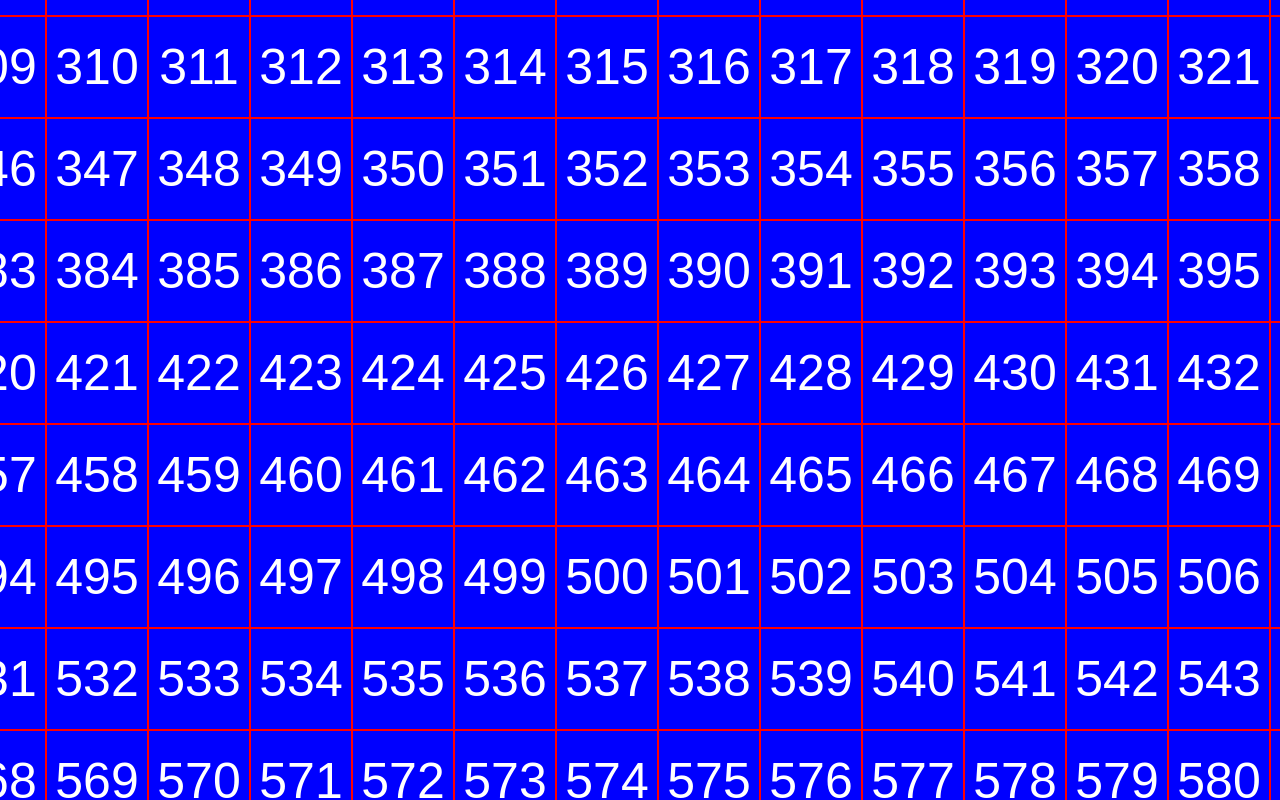
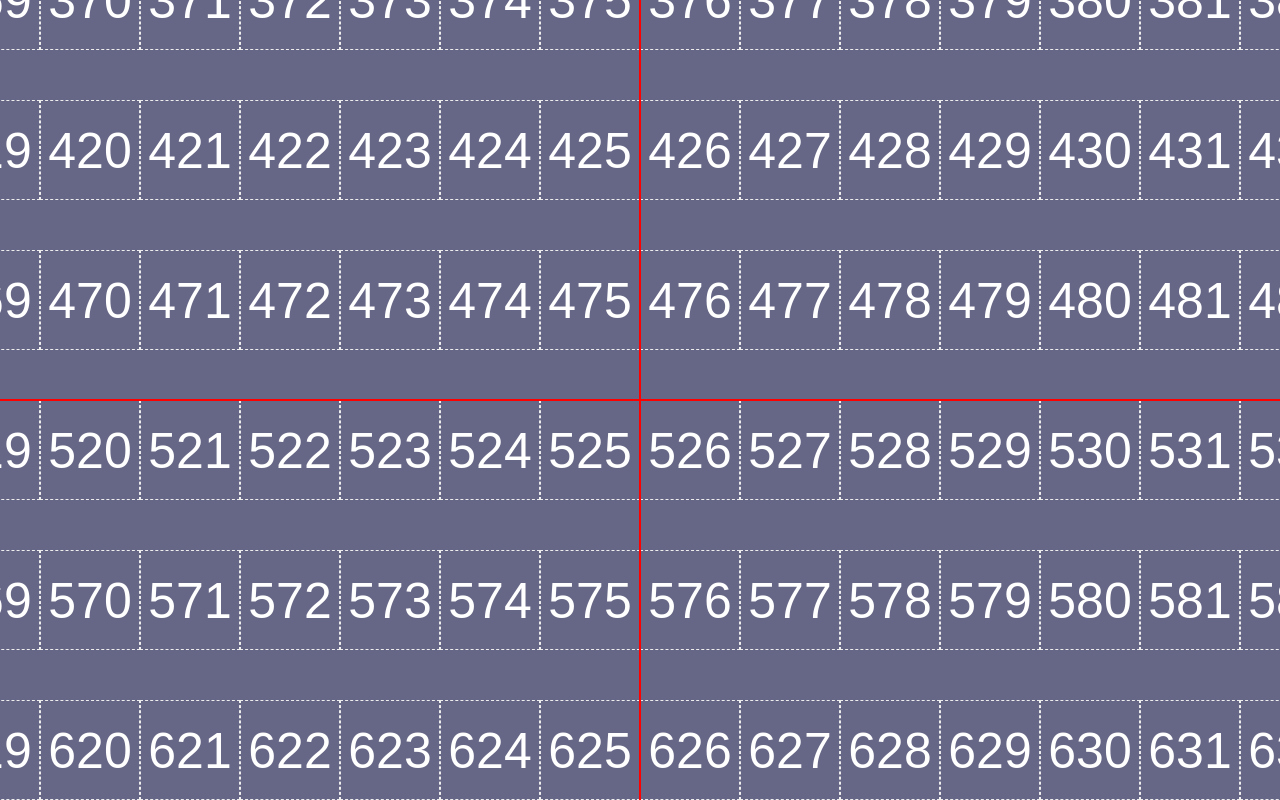
Before and after one commit to dogodo-cc/chrome-bookmarks, a Vue app: page / in a window 1280 px wide. Shown: the top 800 px of the page. Built offline with nearby package versions, Linux system fonts and the light colour scheme.

Commit message:
以视觉中心缩放

```diff
--- a/src/App.vue
+++ b/src/App.vue
@@ -1,6 +1,6 @@
 <script setup lang="ts">
 import { onMounted } from 'vue';
-import zoomCanvas from './components/zoomCanvas.vue';
+import zoomCanvas from './components/infinity-canvas.vue';
 
 
 
@@ -10,7 +10,7 @@ onMounted(() => {
 </script>
 
 <template>
-  <!-- <zoomCanvas :canvasWidth="1763" :canvasHeight="708" /> -->
+  <zoomCanvas :canvasWidth="5000" :canvasHeight="3000" />
   <zoomCanvas />
 </template>
 
--- a/src/components/zoomCanvas.vue
+++ b/src/components/infinity-canvas.vue
@@ -1,13 +1,13 @@
 <template>
-    <div ref="root" class="zoom-container">
-        <div ref="frame" class="frame" :style="transformStyle">
+    <div ref="root" class="infinity-canvas">
+        <div class="frame" :style="transformStyle">
             <div class="item" v-for="i in 1000" :key="i">{{ i }}</div>
         </div>
     </div>
 </template>
 
 <script setup lang="ts">
-import { ref, computed, onMounted, useTemplateRef } from 'vue'
+import { ref, computed, onMounted, onUnmounted, useTemplateRef } from 'vue'
 import { useElementBounding } from '@vueuse/core'
 const props = defineProps({
     canvasWidth: {
@@ -35,16 +35,14 @@ const scale = ref(1)
 const posX = ref(0)
 const posY = ref(0)
 
-
+// -distance < v < distance
 function limitX(v: number, scale: number) {
     const distance = (canvasWidth.value * scale - rootWidth.value) / 2;
-    // -distance < v < distance
     return Math.min(distance, Math.max(-distance, v));
 }
 
 function limitY(v: number, scale: number) {
     const distance = (canvasHeight.value * scale - rootHeight.value) / 2;
-    // -distance < v < distance
     return Math.min(distance, Math.max(-distance, v));
 }
 
@@ -56,11 +54,10 @@ function limitScale(v: number) {
     const canShrinkX = scaledWidth >= rootWidth.value;
     const canShrinkY = scaledHeight >= rootHeight.value;
 
-    if (!canShrinkX || !canShrinkY) {
-        return scale.value; // 缩小会导致留白
+    if (canShrinkX && canShrinkY) {
+        return Math.min(3, Math.max(0.2, v));
     }
-
-    return Math.min(3, Math.max(0.1, v));
+    return scale.value;
 }
 
 
@@ -74,22 +71,20 @@ const transformStyle = computed(() => ({
 
 function onWheel(e: WheelEvent) {
     e.preventDefault();
+    console.log(e.offsetX, e.offsetY, e)
     if (e.ctrlKey) {
         const delta = Math.abs(e.deltaX) > Math.abs(e.deltaY) ? e.deltaX : e.deltaY;
         const oldScale = scale.value;
         const newScale = limitScale(oldScale - delta * 0.01);
 
         if (newScale !== oldScale) {
-            const scaleRatio = newScale / oldScale;
-
-            // 锚点：画布中心（考虑 canvasLeft 和 posX）
-            const anchorX = (canvasLeft.value + posX.value) + (canvasWidth.value * scale.value) / 2;
-            const anchorY = (canvasTop.value + posY.value) + (canvasHeight.value * scale.value) / 2;
-
-            // 重新计算 posX, posY
-            posX.value = limitX((posX.value - anchorX) * scaleRatio + anchorX, newScale);
-            posY.value = limitY((posY.value - anchorY) * scaleRatio + anchorY, newScale);
-
+            const radio = newScale / oldScale;
+            // 计算因为缩放导致的偏移
+            const _x = posX.value * radio - posX.value;
+            const _y = posY.value * radio - posY.value;
+            // 修正偏移 就可以达到以视觉中心缩放的效果
+            posX.value = limitX(posX.value + _x, newScale);
+            posY.value = limitY(posY.value + _y, newScale);
             scale.value = newScale;
         }
     } else {
@@ -97,44 +92,92 @@ function onWheel(e: WheelEvent) {
         posY.value = limitY(posY.value - e.deltaY * 2, scale.value);
     }
 }
+
+
 onMounted(() => {
     window.addEventListener('wheel', onWheel, { passive: false })
+})
+onUnmounted(() => {
+    window.removeEventListener('wheel', onWheel)
 })
 
 </script>
 
-<style scoped>
-.zoom-container {
+<style lang="css">
+.infinity-canvas {
     position: relative;
     width: 100%;
     height: 100%;
     overflow: hidden;
+
+    &::before,
+    &::after {
+        display: block;
+        content: '';
+        position: absolute;
+        background-color: red;
+        z-index: 1;
+    }
+
+    &::before {
+        top: calc(50% - 1px);
+        left: 0;
+        right: 0;
+        height: 2px;
+    }
+
+    &::after {
+        left: calc(50% - 1px);
+        top: 0;
+        bottom: 0;
+        width: 2px;
+    }
 }
 
 .frame {
     position: absolute;
-    /* left: 50%;
-    top: 50%; */
-    background: blue no-repeat center center;
-
     transform-origin: center center;
 
+    background: rgb(102, 102, 134) no-repeat center center;
     display: flex;
     flex-wrap: wrap;
 
-    font-size: 50px;
-    font-family: Arial, Helvetica, sans-serif;
-    color: white;
+    &::before,
+    &::after {
+        display: block;
+        content: '';
+        position: absolute;
+        background-color: black;
+        z-index: 1;
+    }
+
+    &::before {
+        top: calc(50% - 1px);
+        left: 0;
+        right: 0;
+        height: 2px;
+    }
+
+    &::after {
+        left: calc(50% - 1px);
+        top: 0;
+        bottom: 0;
+        width: 2px;
+    }
 
     /* 强制启用 GPU 加速合成层 */
     /* will-change: transform; */
 
     & .item {
+        box-sizing: border-box;
         text-align: center;
         width: 100px;
         height: 100px;
         line-height: 100px;
-        border: 1px solid red;
+        border: 1px dashed #eee;
+        font-size: 50px;
+        font-family: Arial, Helvetica, sans-serif;
+        color: white;
     }
 
 }
```
